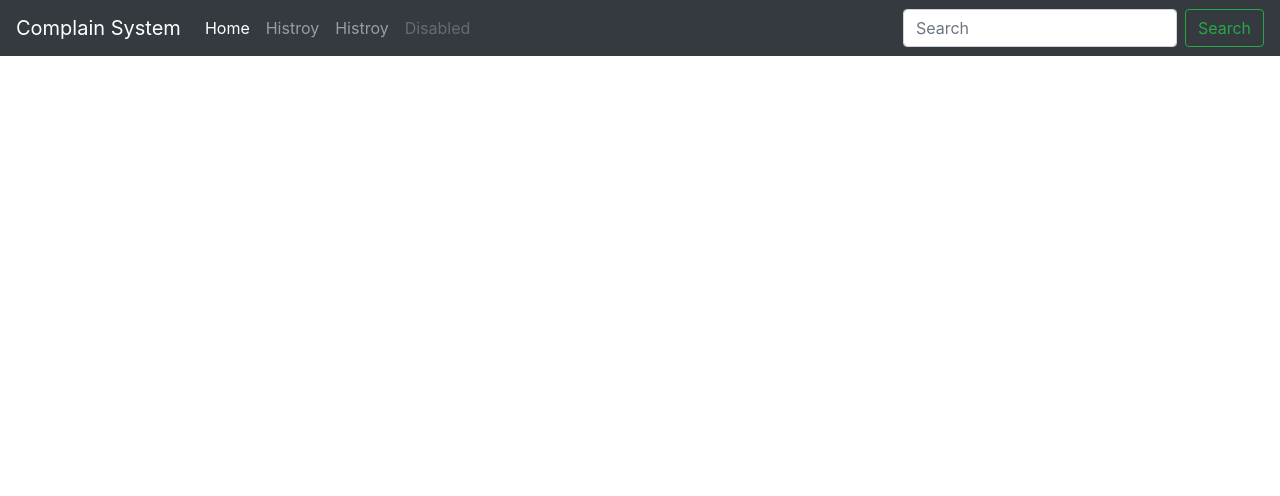
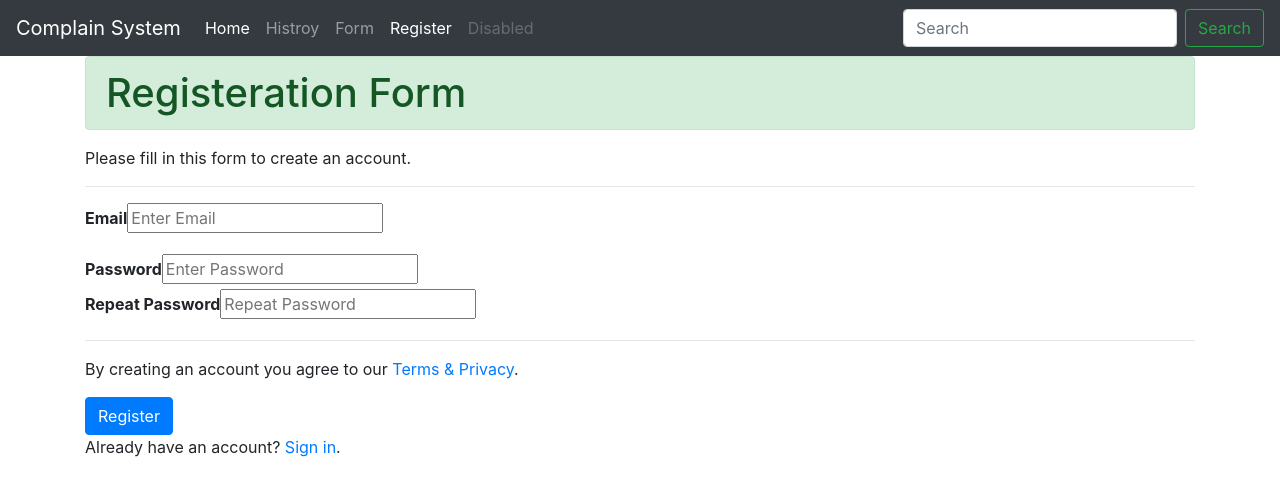
Before and after one commit to abdur-rehman-ali/term-mean-app-frontend, an Angular app: page /register in a window 1280 px wide. Before the commit this address led to /. Shown: the top 496 px of the page. Built offline with nearby package versions, Linux system fonts and the light colour scheme.

Commit message:
Register form

```diff
--- a/src/app/app-routing.module.ts
+++ b/src/app/app-routing.module.ts
@@ -2,11 +2,13 @@ import { NgModule } from '@angular/core';
 import { RouterModule, Routes } from '@angular/router';
 import { HistoryComponent } from './history/history.component';
 import { FormComponent } from './form/form.component';
+import { RegistrationComponent } from './registration/registration.component';
 
 
 const routes: Routes = [
   { path:'history' , component:HistoryComponent},
   { path:'form' , component:FormComponent},
+  { path:'register' , component:RegistrationComponent},
 ];
 
 @NgModule({
--- a/src/app/navbar/navbar.component.html
+++ b/src/app/navbar/navbar.component.html
@@ -13,7 +13,10 @@
           <a routerLink="/history" routerLinkActive="active" class="nav-link">Histroy</a>
         </li>
         <li class="nav-item">
-          <a routerLink="/form" routerLinkActive="active" class="nav-link">Histroy</a>
+          <a routerLink="/form" routerLinkActive="active" class="nav-link">Form</a>
+        </li>
+        <li class="nav-item">
+          <a routerLink="/register" routerLinkActive="active" class="nav-link">Register</a>
         </li>
         <li class="nav-item">
           <a class="nav-link disabled" href="#">Disabled</a>
--- a/src/app/registration/registration.component.html
+++ b/src/app/registration/registration.component.html
@@ -1 +1,27 @@
-<h1>Registration Form!</h1>
+<form action="">
+    <div class="container">
+      <h1 class="alert alert-success">Registeration Form</h1>
+      <p>Please fill in this form to create an account.</p>
+      <hr>
+
+      <div class="form-group">
+          <label for="email"><b>Email</b></label>
+          <input type="text" placeholder="Enter Email" name="email" id="email" class=""form-control required>
+        </div>
+      <label for="psw"><b>Password</b></label>
+      <input type="password" placeholder="Enter Password" name="psw" id="psw" required>
+
+      <div class="form-group">
+      <label for="psw-repeat"><b>Repeat Password</b></label>
+      <input type="password" placeholder="Repeat Password" name="psw-repeat" id="psw-repeat" required>
+      <hr>
+      </div>
+
+      <p>By creating an account you agree to our <a href="#">Terms & Privacy</a>.</p>
+      <button type="submit" class="btn btn-primary">Register</button>
+    </div>
+
+    <div class="container signin">
+      <p>Already have an account? <a href="#">Sign in</a>.</p>
+    </div>
+  </form>
```
